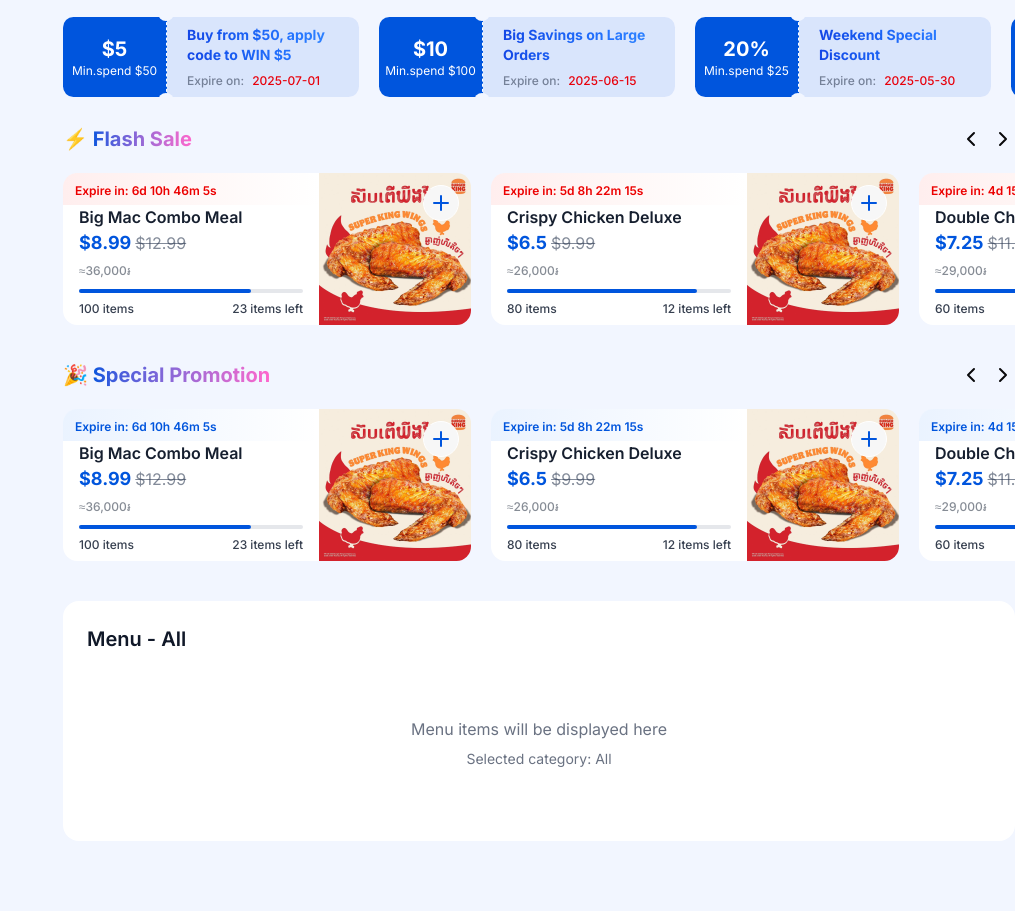
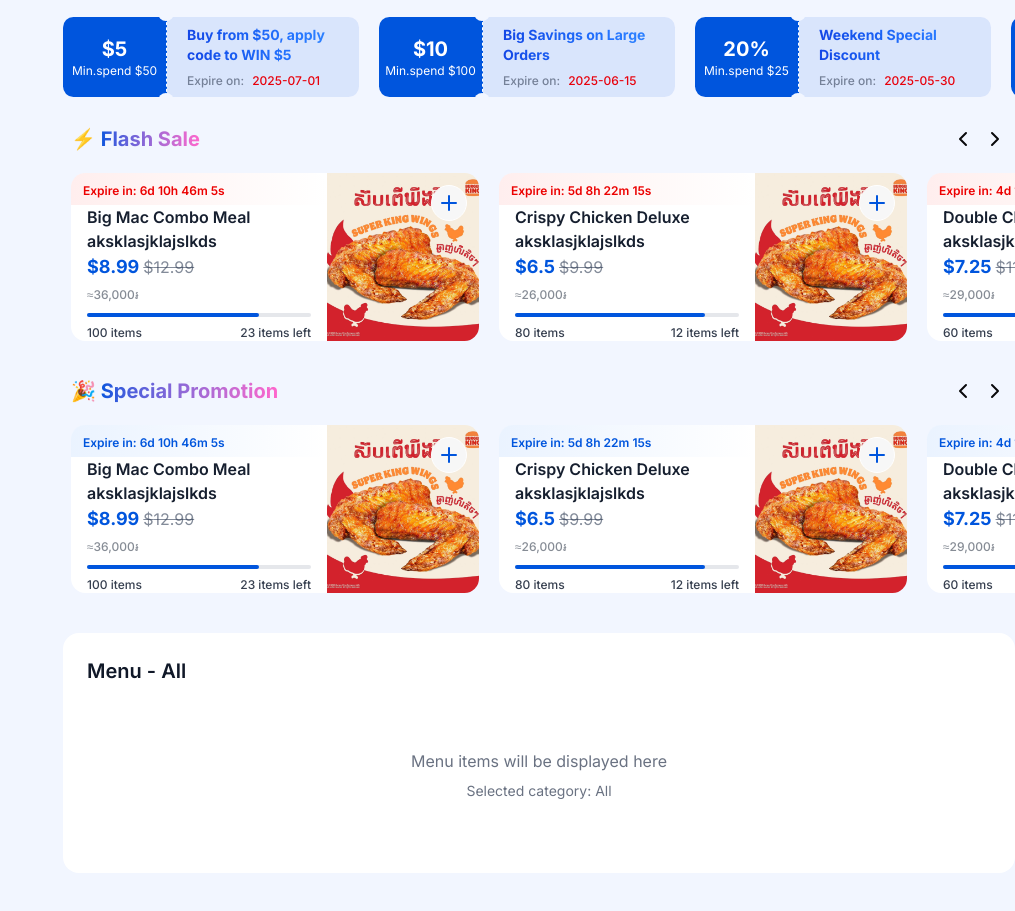
Before and after one commit to Chensokheng/hive-v2, a Next.js app: page /en/merchant in a window 1280 px wide. Shown: the part 1009-1920 px from the top of the page, without its empty margins (265-1280 px from the left). Built offline with nearby package versions, Linux system fonts and the light colour scheme.

Commit message:
chore: repsonsive of promotion

```diff
--- a/app/[locale]/merchant/page.tsx
+++ b/app/[locale]/merchant/page.tsx
@@ -81,9 +81,10 @@
                   }}
                 />
               </div>
-
-              <FlashSale />
-              <SpecialPromotion />
+              <div className="space-y-5">
+                <FlashSale />
+                <SpecialPromotion />
+              </div>
 
               {/* Menu Content */}
               <div className="bg-white rounded-2xl p-6 mt-6">
--- a/components/hive/merchant/flash-sale.tsx
+++ b/components/hive/merchant/flash-sale.tsx
@@ -26,7 +26,7 @@
   };
   return (
     <div className="space-y-5">
-      <div className="flex items-center justify-between">
+      <div className="flex items-center justify-between px-2">
         <h2 className="text-xl font-bold ">
           ⚡️{" "}
           <span className="bg-gradient-to-r from-[#0055DD] to-[#FF66CC] bg-clip-text text-transparent">
@@ -46,7 +46,7 @@
       </div>
 
       <div
-        className="flex gap-5 overflow-x-auto scrollbar-hide pb-4"
+        className="flex gap-5 overflow-x-auto scrollbar-hide pb-4 px-2"
         id="flash-sale-container"
       >
         {flashSaleItems.map((item) => (
--- a/components/hive/merchant/promotion-card.tsx
+++ b/components/hive/merchant/promotion-card.tsx
@@ -36,7 +36,7 @@
     totalItems > 0 ? ((totalItems - remainingItems) / totalItems) * 100 : 0;
 
   return (
-    <div className="h-38 flex items-center relative">
+    <div className="h-auto flex items-center relative w-[95%]">
       <div className="w-64 h-full bg-white rounded-s-xl">
         <div className={`py-1 px-3 ${expireBgColor} rounded-t-xl`}>
           <span className={`text-xs font-semibold ${expireTextColor}`}>
@@ -44,7 +44,9 @@
           </span>
         </div>
         <div className="px-4">
-          <h1 className="text-[#161F2F] font-semibold">{title}</h1>
+          <h1 className="text-[#161F2F] font-semibold">
+            {title} aksklasjklajslkds
+          </h1>
           <div>
             <div className="flex items-center gap-1">
               <span className="text-lg font-bold text-primary">
--- a/components/hive/merchant/special-promotion.tsx
+++ b/components/hive/merchant/special-promotion.tsx
@@ -26,7 +26,7 @@
   };
   return (
     <div className="space-y-5">
-      <div className="flex items-center justify-between">
+      <div className="flex items-center justify-between px-2">
         <h2 className="text-xl font-bold ">
           🎉{" "}
           <span className="bg-gradient-to-r from-[#0055DD] to-[#FF66CC] bg-clip-text text-transparent">
@@ -46,7 +46,7 @@
       </div>
 
       <div
-        className="flex gap-5 overflow-x-auto scrollbar-hide pb-4"
+        className="flex gap-5 overflow-x-auto scrollbar-hide pb-4 px-2"
         id="special-promotion-container"
       >
         {flashSaleItems.map((item) => (
```
